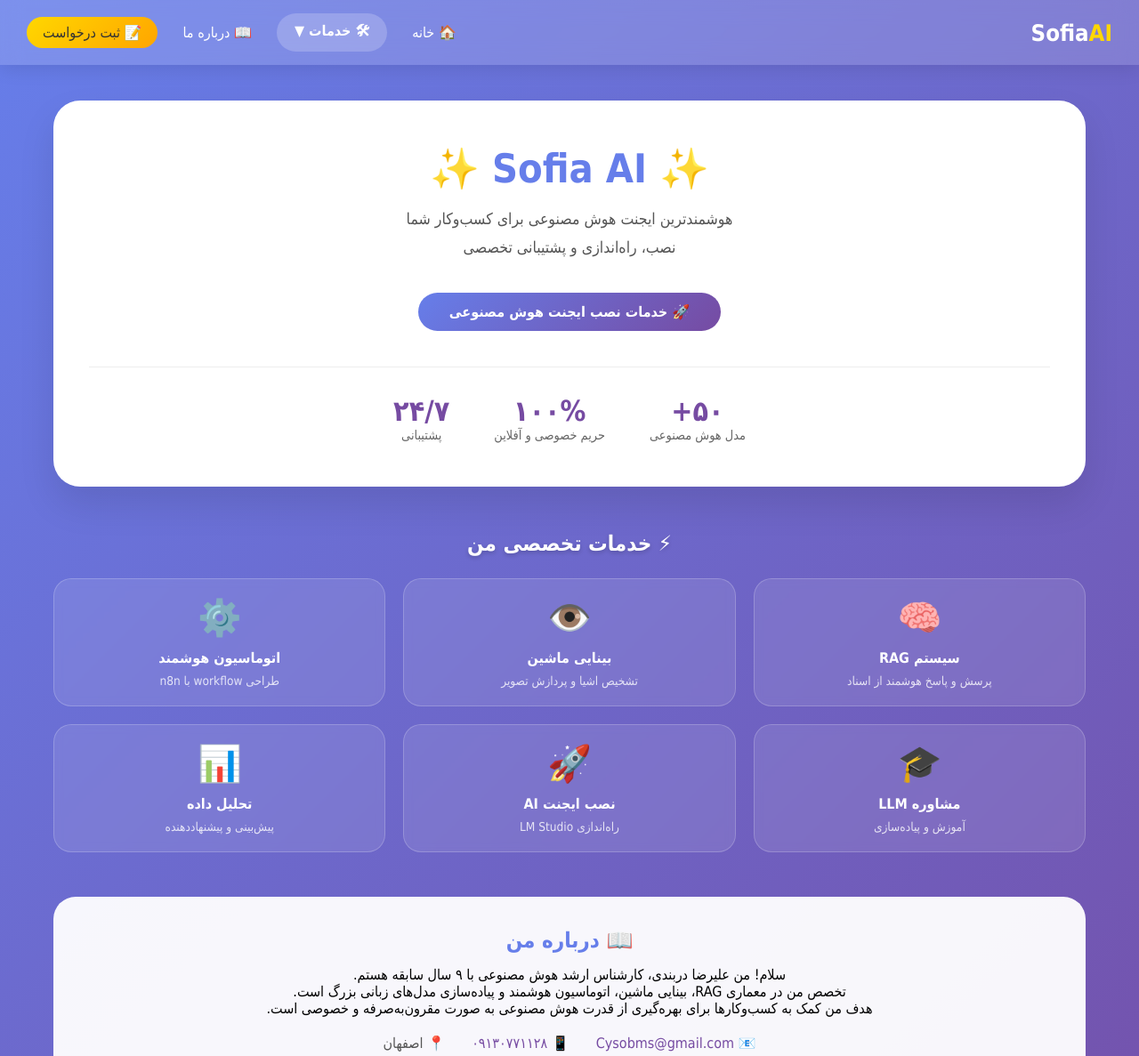
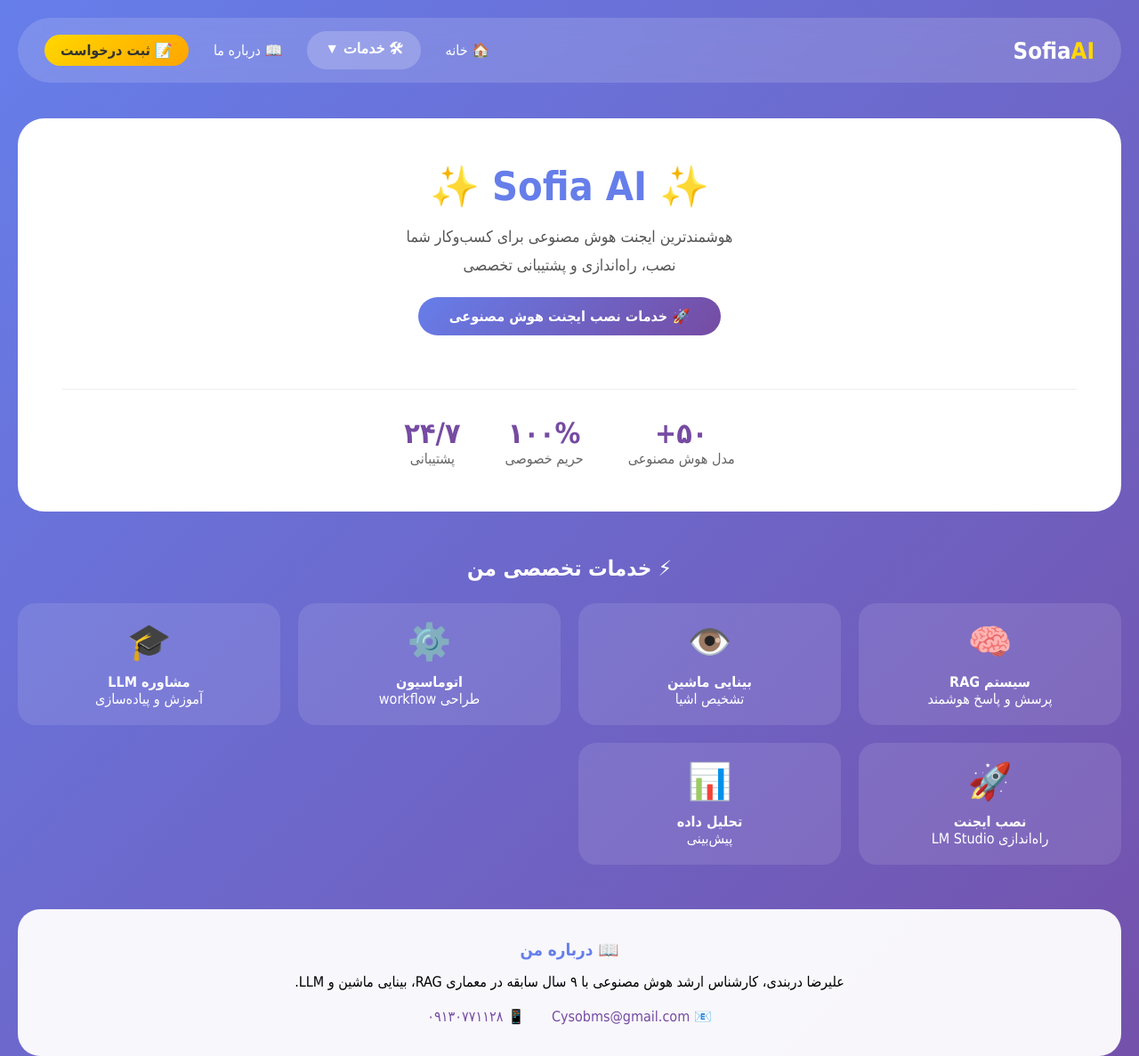
Before and after one commit to cysobms-sudo/sofiaai.github.io, a plain HTML site: page index.html in a window 1280 px wide. Shown: the top 1187 px of the page at 89% size. Drawn offline with Linux system fonts and the light colour scheme.

Commit message:
Update index.html

```diff
--- a/index.html
+++ b/index.html
@@ -10,66 +10,53 @@
             padding: 0;
             box-sizing: border-box;
         }
-
         body {
-            font-family: 'Tahoma', 'Segoe UI', 'Vazir', system-ui, sans-serif;
+            font-family: 'Tahoma', 'Segoe UI', sans-serif;
             background: linear-gradient(135deg, #667eea 0%, #764ba2 100%);
             min-height: 100vh;
             direction: rtl;
+            padding: 20px;
         }
-
-        /* ========== منوی بالایی ========== */
         .navbar {
             background: rgba(255,255,255,0.15);
             backdrop-filter: blur(12px);
             padding: 15px 30px;
-            position: sticky;
-            top: 0;
-            z-index: 1000;
+            border-radius: 50px;
             display: flex;
             justify-content: space-between;
             align-items: center;
             flex-wrap: wrap;
             gap: 20px;
-            box-shadow: 0 4px 20px rgba(0,0,0,0.1);
+            margin-bottom: 40px;
         }
-
         .logo {
             font-size: 1.6em;
             font-weight: bold;
             color: white;
         }
-
         .logo span {
             color: #FFD700;
         }
-
         .nav-menu {
             display: flex;
             gap: 10px;
             flex-wrap: wrap;
             align-items: center;
         }
-
-        .nav-menu > a {
+        .nav-menu a {
             color: white;
             text-decoration: none;
             padding: 8px 18px;
             border-radius: 30px;
             transition: all 0.3s;
-            font-weight: 500;
         }
-
-        .nav-menu > a:hover {
+        .nav-menu a:hover {
             background: rgba(255,255,255,0.25);
         }
-
-        /* ========== نوار کرکره‌ای (Dropdown) ========== */
         .dropdown {
             position: relative;
             display: inline-block;
         }
-
         .dropdown-btn {
             background: rgba(255,255,255,0.2);
             color: white;
@@ -77,98 +64,55 @@
             border-radius: 30px;
             cursor: pointer;
             font-weight: bold;
-            display: flex;
-            align-items: center;
-            gap: 8px;
-            transition: all 0.3s;
             border: none;
             font-size: 1em;
-            font-family: inherit;
         }
-
-        .dropdown-btn:hover {
-            background: rgba(255,255,255,0.35);
-        }
-
         .dropdown-content {
             display: none;
             position: absolute;
             top: 45px;
             right: 0;
             background: white;
-            min-width: 280px;
+            min-width: 250px;
             border-radius: 20px;
             box-shadow: 0 15px 35px rgba(0,0,0,0.2);
-            z-index: 1001;
-            overflow: hidden;
+            z-index: 100;
         }
-
         .dropdown-content a {
             color: #333;
-            padding: 14px 20px;
-            text-decoration: none;
-            display: flex;
-            align-items: center;
-            gap: 12px;
+            padding: 12px 20px;
+            display: block;
             border-bottom: 1px solid #eee;
-            transition: background 0.2s;
         }
-
         .dropdown-content a:hover {
             background: #f0f0f0;
             color: #667eea;
         }
-
-        .dropdown-content a:last-child {
-            border-bottom: none;
-        }
-
-        .dropdown-content.show {
+        .dropdown:hover .dropdown-content {
             display: block;
         }
-
-        /* دکمه ثبت درخواست در منو */
         .request-btn {
             background: linear-gradient(135deg, #FFD700, #FFA500);
             color: #333 !important;
             font-weight: bold;
         }
-
-        .request-btn:hover {
-            background: linear-gradient(135deg, #FFE44D, #FFB347) !important;
-            transform: scale(1.02);
-        }
-
-        /* ========== محتوای اصلی ========== */
-        .container {
-            max-width: 1200px;
-            margin: 0 auto;
-            padding: 40px 20px;
-        }
-
         .hero {
             background: white;
             border-radius: 30px;
-            padding: 50px 40px;
+            padding: 50px;
+            text-align: center;
             margin-bottom: 50px;
-            text-align: center;
-            box-shadow: 0 20px 40px rgba(0,0,0,0.1);
         }
-
         .hero h1 {
             color: #667eea;
             font-size: 2.8em;
             margin-bottom: 15px;
         }
-
         .hero p {
             color: #555;
             font-size: 1.1em;
             line-height: 1.8;
-            max-width: 700px;
-            margin: 0 auto;
         }
-
         .stats {
             display: flex;
             justify-content: center;
@@ -178,30 +122,17 @@
             padding-top: 30px;
             border-top: 1px solid #eee;
         }
-
         .stat {
             text-align: center;
         }
-
         .stat-number {
             font-size: 2em;
             font-weight: bold;
             color: #764ba2;
         }
-
         .stat-label {
             color: #666;
-            font-size: 0.9em;
         }
-
-        .hero-buttons {
-            display: flex;
-            justify-content: center;
-            gap: 20px;
-            flex-wrap: wrap;
-            margin: 35px 0 20px;
-        }
-
         .btn-primary {
             background: linear-gradient(135deg, #667eea, #764ba2);
             color: white;
@@ -209,64 +140,38 @@
             border-radius: 50px;
             text-decoration: none;
             font-weight: bold;
-            transition: transform 0.3s;
             display: inline-block;
+            margin: 20px 0;
         }
-
-        .btn-primary:hover {
-            transform: scale(1.03);
-        }
-
-        .services-preview {
-            margin-top: 30px;
-        }
-
         .services-preview h3 {
             text-align: center;
             color: white;
             font-size: 1.5em;
             margin-bottom: 25px;
-            text-shadow: 0 2px 5px rgba(0,0,0,0.2);
         }
-
         .preview-grid {
             display: grid;
             grid-template-columns: repeat(auto-fit, minmax(280px, 1fr));
             gap: 20px;
         }
-
         .preview-card {
             background: rgba(255,255,255,0.1);
-            backdrop-filter: blur(5px);
             border-radius: 20px;
             padding: 20px;
             text-align: center;
-            transition: all 0.3s;
-            cursor: pointer;
             text-decoration: none;
             color: white;
-            border: 1px solid rgba(255,255,255,0.2);
+            transition: all 0.3s;
+            display: block;
         }
-
         .preview-card:hover {
             background: rgba(255,255,255,0.2);
             transform: translateY(-5px);
         }
-
         .preview-icon {
             font-size: 2.5em;
             margin-bottom: 12px;
         }
-
-        .preview-card h4 {
-            margin-bottom: 8px;
-        }
-
-        .preview-card p {
-            font-size: 0.85em;
-            opacity: 0.8;
-        }
-
         .about-section {
             background: rgba(255,255,255,0.95);
             border-radius: 25px;
@@ -274,52 +179,32 @@
             text-align: center;
             margin-top: 50px;
         }
-
         .about-section h3 {
             color: #667eea;
             margin-bottom: 15px;
-            font-size: 1.5em;
         }
-
         .contact-info {
             display: flex;
             justify-content: center;
             gap: 30px;
             flex-wrap: wrap;
-            margin: 20px 0;
+            margin-top: 20px;
         }
-
-        .contact-info p {
-            color: #555;
-        }
-
         .contact-info a {
             color: #764ba2;
             text-decoration: none;
         }
-
-        /* بخش ثبت درخواست همکاری */
         .request-section {
-            background: linear-gradient(135deg, #667eea20, #764ba220);
+            background: linear-gradient(135deg, #667eea30, #764ba230);
             border-radius: 25px;
             padding: 35px;
             text-align: center;
             margin-top: 30px;
-            border: 2px solid rgba(255,255,255,0.3);
         }
-
         .request-section h3 {
-            color: #fff;
+            color: white;
             margin-bottom: 15px;
-            font-size: 1.5em;
-            text-shadow: 0 1px 2px rgba(0,0,0,0.2);
         }
-
-        .request-section p {
-            color: rgba(255,255,255,0.95);
-            margin-bottom: 20px;
-        }
-
         .btn-request-large {
             display: inline-block;
             background: linear-gradient(135deg, #FFD700, #FFA500);
@@ -329,28 +214,18 @@
             text-decoration: none;
             font-weight: bold;
             font-size: 1.2em;
-            transition: transform 0.3s;
-            margin-top: 10px;
+            margin-top: 15px;
         }
-
-        .btn-request-large:hover {
-            transform: scale(1.05);
-        }
-
         footer {
             text-align: center;
             color: rgba(255,255,255,0.7);
             padding: 30px;
-            margin-top: 20px;
+            margin-top: 30px;
         }
-
         @media (max-width: 768px) {
             .navbar {
                 flex-direction: column;
-                text-align: center;
-            }
-            .nav-menu {
-                justify-content: center;
+                border-radius: 20px;
             }
             .hero h1 {
                 font-size: 1.8em;
@@ -366,130 +241,62 @@
         <div class="logo">Sofia<span>AI</span></div>
         <div class="nav-menu">
             <a href="index.html">🏠 خانه</a>
-
-            <div class="dropdown" id="servicesDropdown">
-                <button class="dropdown-btn" id="dropdownBtn">🛠 خدمات ▼</button>
-                <div class="dropdown-content" id="dropdownContent">
-                    <a href="service-rag.html">🧠 سیستم RAG و پرسش و پاسخ</a>
-                    <a href="service-vision.html">👁️ بینایی ماشین و تشخیص اشیا</a>
-                    <a href="service-automation.html">⚙️ اتوماسیون هوشمند با n8n</a>
-                    <a href="service-llm.html">🎓 مشاوره و آموزش LLM</a>
-                    <a href="service-lmstudio.html">🚀 نصب ایجنت هوش مصنوعی</a>
-                    <a href="service-data.html">📊 تحلیل داده و پیشنهاددهنده</a>
+            <div class="dropdown">
+                <button class="dropdown-btn">🛠 خدمات ▼</button>
+                <div class="dropdown-content">
+                    <a href="service-rag.html">🧠 سیستم RAG</a>
+                    <a href="service-vision.html">👁️ بینایی ماشین</a>
+                    <a href="service-automation.html">⚙️ اتوماسیون</a>
+                    <a href="service-llm.html">🎓 مشاوره LLM</a>
+                    <a href="service-lmstudio.html">🚀 نصب ایجنت</a>
+                    <a href="service-data.html">📊 تحلیل داده</a>
                 </div>
             </div>
-
             <a href="#about">📖 درباره ما</a>
             <a href="order.html" class="request-btn">📝 ثبت درخواست</a>
         </div>
     </div>
 
-    <div class="container">
     <div class="hero">
         <h1>✨ Sofia AI ✨</h1>
         <p>هوشمندترین ایجنت هوش مصنوعی برای کسب‌وکار شما<br>نصب، راه‌اندازی و پشتیبانی تخصصی</p>
-
-            <div class="hero-buttons">
         <a href="service-lmstudio.html" class="btn-primary">🚀 خدمات نصب ایجنت هوش مصنوعی</a>
-            </div>
-
         <div class="stats">
-                <div class="stat">
-                    <div class="stat-number">۵۰+</div>
-                    <div class="stat-label">مدل هوش مصنوعی</div>
-                </div>
-                <div class="stat">
-                    <div class="stat-number">۱۰۰%</div>
-                    <div class="stat-label">حریم خصوصی و آفلاین</div>
-                </div>
-                <div class="stat">
-                    <div class="stat-number">۲۴/۷</div>
-                    <div class="stat-label">پشتیبانی</div>
-                </div>
+            <div class="stat"><div class="stat-number">۵۰+</div><div class="stat-label">مدل هوش مصنوعی</div></div>
+            <div class="stat"><div class="stat-number">۱۰۰%</div><div class="stat-label">حریم خصوصی</div></div>
+            <div class="stat"><div class="stat-number">۲۴/۷</div><div class="stat-label">پشتیبانی</div></div>
         </div>
     </div>
 
     <div class="services-preview">
         <h3>⚡ خدمات تخصصی من</h3>
         <div class="preview-grid">
-                <a href="service-rag.html" class="preview-card">
-                    <div class="preview-icon">🧠</div>
-                    <h4>سیستم RAG</h4>
-                    <p>پرسش و پاسخ هوشمند از اسناد</p>
-                </a>
-                <a href="service-vision.html" class="preview-card">
-                    <div class="preview-icon">👁️</div>
-                    <h4>بینایی ماشین</h4>
-                    <p>تشخیص اشیا و پردازش تصویر</p>
-                </a>
-                <a href="service-automation.html" class="preview-card">
-                    <div class="preview-icon">⚙️</div>
-                    <h4>اتوماسیون هوشمند</h4>
-                    <p>طراحی workflow با n8n</p>
-                </a>
-                <a href="service-llm.html" class="preview-card">
-                    <div class="preview-icon">🎓</div>
-                    <h4>مشاوره LLM</h4>
-                    <p>آموزش و پیاده‌سازی</p>
-                </a>
-                <a href="service-lmstudio.html" class="preview-card">
-                    <div class="preview-icon">🚀</div>
-                    <h4>نصب ایجنت AI</h4>
-                    <p>راه‌اندازی LM Studio</p>
-                </a>
-                <a href="service-data.html" class="preview-card">
-                    <div class="preview-icon">📊</div>
-                    <h4>تحلیل داده</h4>
-                    <p>پیش‌بینی و پیشنهاددهنده</p>
-                </a>
+            <a href="service-rag.html" class="preview-card"><div class="preview-icon">🧠</div><h4>سیستم RAG</h4><p>پرسش و پاسخ هوشمند</p></a>
+            <a href="service-vision.html" class="preview-card"><div class="preview-icon">👁️</div><h4>بینایی ماشین</h4><p>تشخیص اشیا</p></a>
+            <a href="service-automation.html" class="preview-card"><div class="preview-icon">⚙️</div><h4>اتوماسیون</h4><p>طراحی workflow</p></a>
+            <a href="service-llm.html" class="preview-card"><div class="preview-icon">🎓</div><h4>مشاوره LLM</h4><p>آموزش و پیاده‌سازی</p></a>
+            <a href="service-lmstudio.html" class="preview-card"><div class="preview-icon">🚀</div><h4>نصب ایجنت</h4><p>راه‌اندازی LM Studio</p></a>
+            <a href="service-data.html" class="preview-card"><div class="preview-icon">📊</div><h4>تحلیل داده</h4><p>پیش‌بینی</p></a>
         </div>
     </div>
 
-        <!-- بخش درباره ما -->
     <div class="about-section" id="about">
         <h3>📖 درباره من</h3>
-            <p>سلام! من علیرضا دربندی، کارشناس ارشد هوش مصنوعی با ۹ سال سابقه هستم.<br>
-            تخصص من در معماری RAG، بینایی ماشین، اتوماسیون هوشمند و پیاده‌سازی مدل‌های زبانی بزرگ است.<br>
-            هدف من کمک به کسب‌وکارها برای بهره‌گیری از قدرت هوش مصنوعی به صورت مقرون‌به‌صرفه و خصوصی است.</p>
-
+        <p>علیرضا دربندی، کارشناس ارشد هوش مصنوعی با ۹ سال سابقه در معماری RAG، بینایی ماشین و LLM.</p>
         <div class="contact-info">
             <p>📧 <a href="mailto:Cysobms@gmail.com">Cysobms@gmail.com</a></p>
             <p>📱 <a href="tel:09130771128">۰۹۱۳۰۷۷۱۱۲۸</a></p>
-                <p>📍 اصفهان</p>
         </div>
     </div>
 
-        <!-- بخش ثبت درخواست همکاری (جدید) -->
     <div class="request-section">
         <h3>📝 درخواست همکاری و مشاوره</h3>
-            <p>برای دریافت مشاوره رایگان و ثبت سفارش، روی دکمه زیر کلیک کنید</p>
+        <p>برای مشاوره رایگان و ثبت سفارش، روی دکمه زیر کلیک کنید</p>
         <a href="order.html" class="btn-request-large">✨ ثبت درخواست همکاری ✨</a>
-            <div class="contact-info" style="margin-top: 20px;">
-                <p>📞 یا تماس مستقیم: <strong style="color:#FFD700;">۰۹۱۳۰۷۷۱۱۲۸</strong></p>
-                <p>✉️ ایمیل: <strong style="color:#FFD700;">Cysobms@gmail.com</strong></p>
-            </div>
     </div>
 
     <footer>
         <p>© 2026 Sofia AI - ارائه‌دهنده خدمات تخصصی هوش مصنوعی</p>
     </footer>
-    </div>
-
-    <script>
-        // منوی کرکره‌ای
-        const dropdownBtn = document.getElementById('dropdownBtn');
-        const dropdownContent = document.getElementById('dropdownContent');
-
-        dropdownBtn.addEventListener('click', function(e) {
-            e.stopPropagation();
-            dropdownContent.classList.toggle('show');
-        });
-
-        document.addEventListener('click', function(e) {
-            if (!dropdownBtn.contains(e.target) && !dropdownContent.contains(e.target)) {
-                dropdownContent.classList.remove('show');
-            }
-        });
-    </script>
 </body>
 </html>
```
Lines whose indentation alone changed are shown as unchanged.
